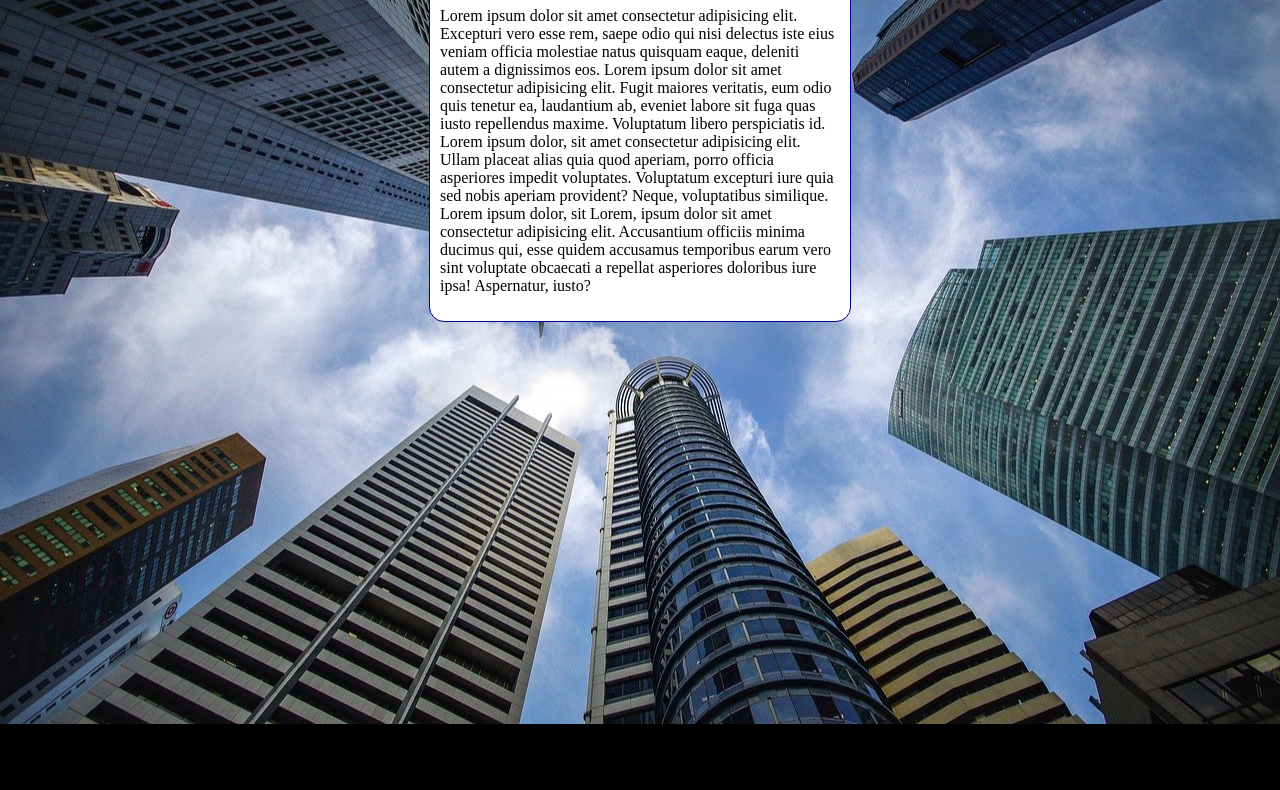
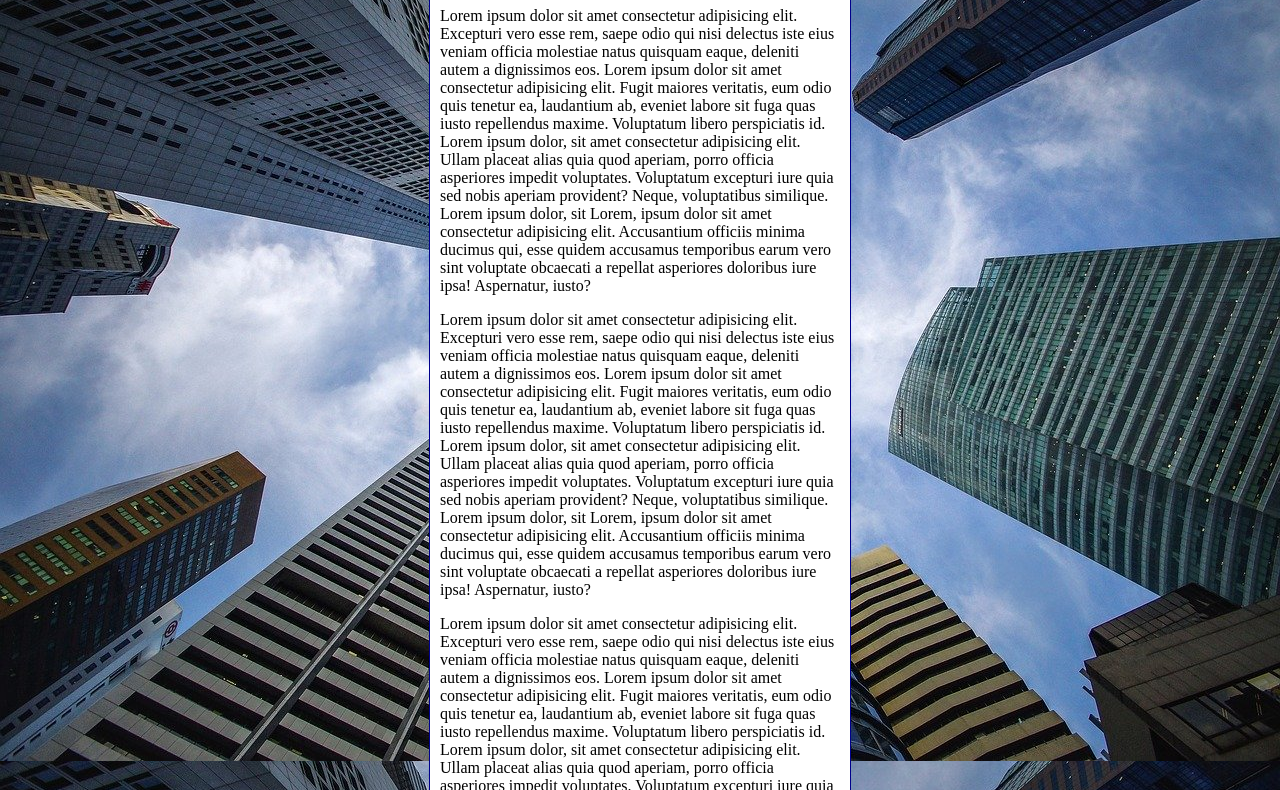
Before and after one commit to GiovaniFerraz/html-css, a plain HTML site: page exercicios/ex022/fundo006.html in a window 1280 px wide. Shown: the part 92-882 px from the top of the page. Before the commit the page ends 816 px from the top, so only its background shows below. Drawn offline with Linux system fonts and the light colour scheme.

Commit message:
Update fundo006.html

```diff
--- a/exercicios/ex022/fundo006.html
+++ b/exercicios/ex022/fundo006.html
@@ -3,20 +3,21 @@
 <head>
     <meta charset="UTF-8">
     <meta name="viewport" content="width=device-width, initial-scale=1.0">
-    <title>ooooooo</title>
+    <title>fundo fixo de tela</title>
     <style>
         body {
             height: 100vh;
             background-color: black;
             background-image: url(imagens/wallpaper002.jpg);
             background-position: center center;
-            background-repeat: repeat;
+            background-repeat: no-repeat;
             background-size: cover;
+            background-attachment: fixed;
         }
 
         main {
             background-color: white;
-            width: 400px;
+            max-width: 400px;
             padding: 10px;
             margin: auto;
             border: 1px solid darkblue;
@@ -29,6 +30,10 @@
         <h1>Teste de imagem de fundo</h1>
         <p>Lorem ipsum dolor sit amet consectetur adipisicing elit. Excepturi vero esse rem, saepe odio qui nisi delectus iste eius veniam officia molestiae natus quisquam eaque, deleniti autem a dignissimos eos. Lorem ipsum dolor sit amet consectetur adipisicing elit. Fugit maiores veritatis, eum odio quis tenetur ea, laudantium ab, eveniet labore sit fuga quas iusto repellendus maxime. Voluptatum libero perspiciatis id. Lorem ipsum dolor, sit amet consectetur adipisicing elit. Ullam placeat alias quia quod aperiam, porro officia asperiores impedit voluptates. Voluptatum excepturi iure quia sed nobis aperiam provident? Neque, voluptatibus similique. Lorem ipsum dolor, sit Lorem, ipsum dolor sit amet consectetur adipisicing elit. Accusantium officiis minima ducimus qui, esse quidem accusamus temporibus earum vero sint voluptate obcaecati a repellat asperiores doloribus iure ipsa! Aspernatur, iusto?
         </p>
+        <p>Lorem ipsum dolor sit amet consectetur adipisicing elit. Excepturi vero esse rem, saepe odio qui nisi delectus iste eius veniam officia molestiae natus quisquam eaque, deleniti autem a dignissimos eos. Lorem ipsum dolor sit amet consectetur adipisicing elit. Fugit maiores veritatis, eum odio quis tenetur ea, laudantium ab, eveniet labore sit fuga quas iusto repellendus maxime. Voluptatum libero perspiciatis id. Lorem ipsum dolor, sit amet consectetur adipisicing elit. Ullam placeat alias quia quod aperiam, porro officia asperiores impedit voluptates. Voluptatum excepturi iure quia sed nobis aperiam provident? Neque, voluptatibus similique. Lorem ipsum dolor, sit Lorem, ipsum dolor sit amet consectetur adipisicing elit. Accusantium officiis minima ducimus qui, esse quidem accusamus temporibus earum vero sint voluptate obcaecati a repellat asperiores doloribus iure ipsa! Aspernatur, iusto?
+        </p>
+        <p>Lorem ipsum dolor sit amet consectetur adipisicing elit. Excepturi vero esse rem, saepe odio qui nisi delectus iste eius veniam officia molestiae natus quisquam eaque, deleniti autem a dignissimos eos. Lorem ipsum dolor sit amet consectetur adipisicing elit. Fugit maiores veritatis, eum odio quis tenetur ea, laudantium ab, eveniet labore sit fuga quas iusto repellendus maxime. Voluptatum libero perspiciatis id. Lorem ipsum dolor, sit amet consectetur adipisicing elit. Ullam placeat alias quia quod aperiam, porro officia asperiores impedit voluptates. Voluptatum excepturi iure quia sed nobis aperiam provident? Neque, voluptatibus similique. Lorem ipsum dolor, sit Lorem, ipsum dolor sit amet consectetur adipisicing elit. Accusantium officiis minima ducimus qui, esse quidem accusamus temporibus earum vero sint voluptate obcaecati a repellat asperiores doloribus iure ipsa! Aspernatur, iusto?
+        </p>
     </main>
 </body>
 </html>
```
